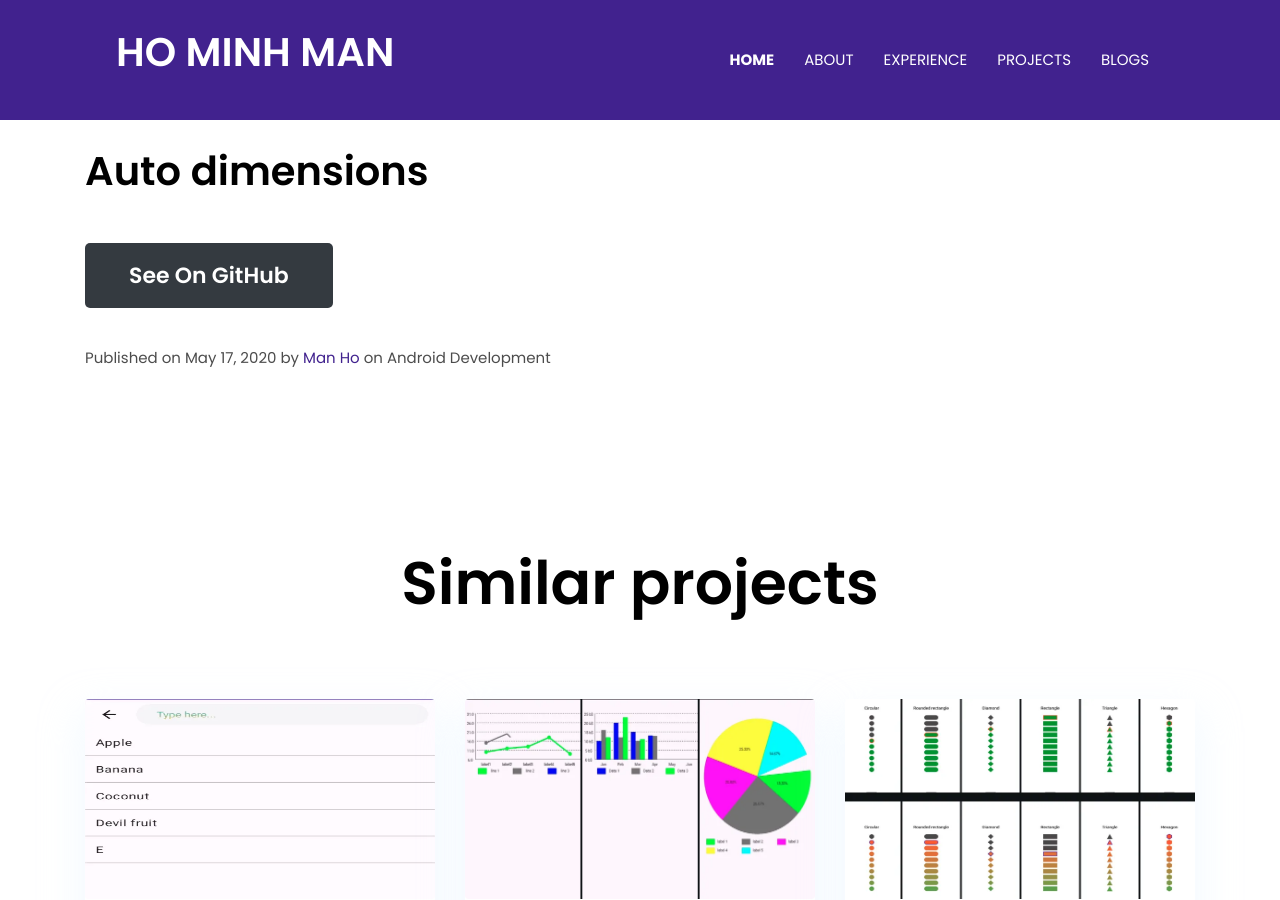
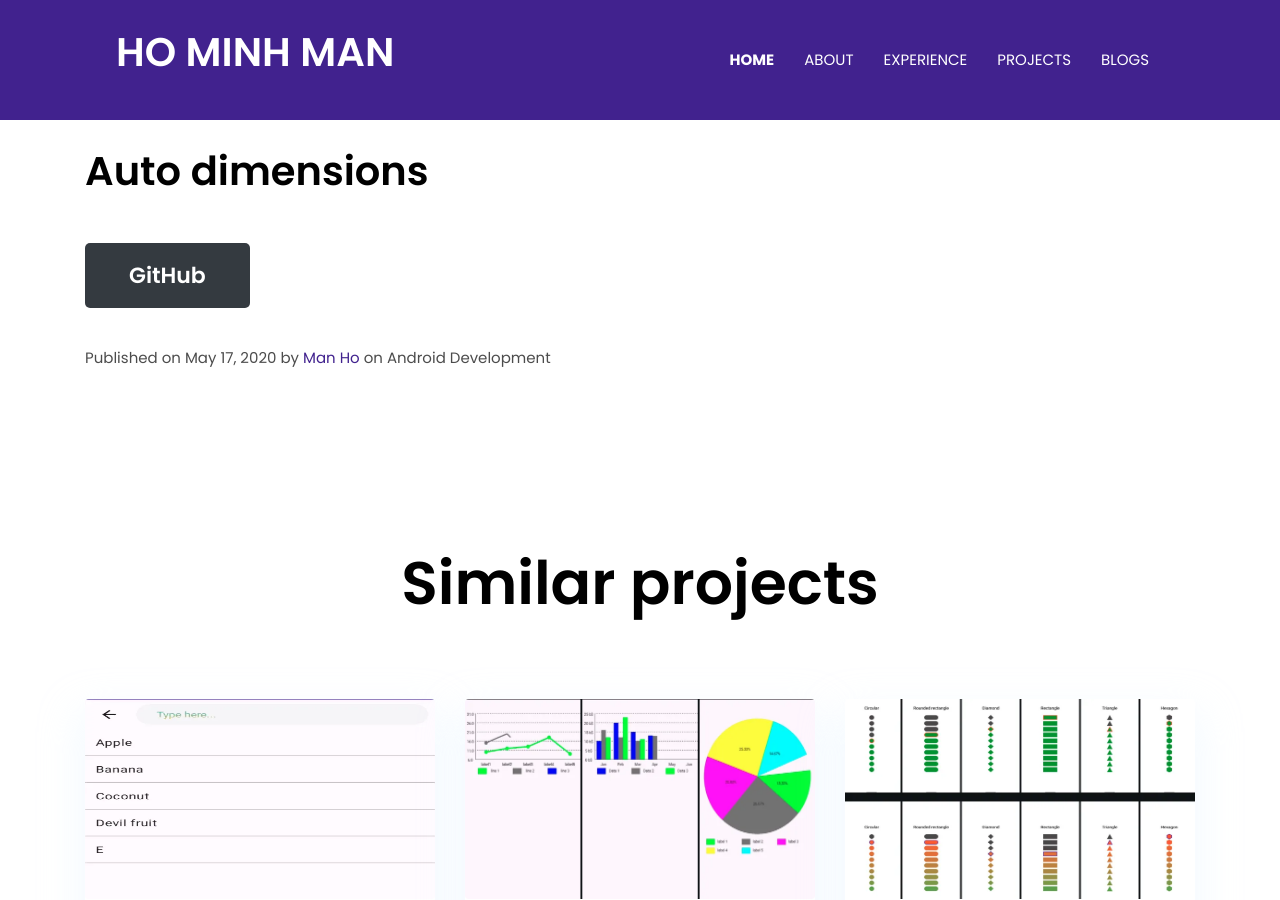
Before and after one commit to hmmanit/hmmanit.github.io, a Jekyll site: the page built from projects/auto-dimensions.md, in a window 1280 px wide and 900 px high, scrolled down 437 px. Built offline with Jekyll 4.4.1, drawn with Linux system fonts in a browser that asks for light colours.

Commit message:
Update GitHub text

```diff
--- a/_layouts/post.html
+++ b/_layouts/post.html
@@ -23,7 +23,7 @@ layout: default
     <div class="row">
       <div class="col-lg-12">
         <h3 class="font-tertiary mb-5">{{ page.title | escape }}</h3>
-        <a href="{{ page.github_url }}" target="_blank" class="btn btn-dark">See on GitHub</a>
+        <a href="{{ page.github_url }}" target="_blank" class="btn btn-dark">GitHub</a>
         <br/><br/><br/>
         <p class="font-secondary">Published on {{ page.date | date: '%b %d, %Y' }} by <span class="text-primary">{{ page.author }}</span
             class="text-primary"> on {% for tag in page.tags %}<span>{{ tag }} </span>{% endfor %}</p>
--- a/_layouts/project.html
+++ b/_layouts/project.html
@@ -23,7 +23,7 @@ layout: default
     <div class="row">
       <div class="col-lg-12">
         <h3 class="font-tertiary mb-5">{{ page.title | escape }}</h3>
-        <a href="{{ page.github_url }}" target="_blank" class="btn btn-dark">See on GitHub</a>
+        <a href="{{ page.github_url }}" target="_blank" class="btn btn-dark">GitHub</a>
         <br/><br/><br/>
         <p class="font-secondary">Published on {{ page.date | date: '%b %d, %Y' }} by <span class="text-primary">{{ page.author }}</span
             class="text-primary"> on {% for tag in page.tags %}<span>{{ tag }} </span>{% endfor %}</p>
```
